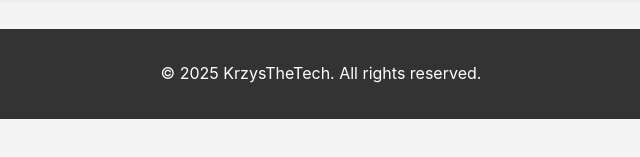
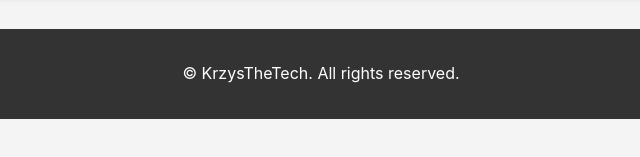
Before and after one commit to KrzysTheTech/linuxisobuilder, a plain HTML site: page docs/index.html in a window 1280 px wide. Shown: the part 623-780 px from the top of the page, 319-959 px from the left. Drawn offline with Linux system fonts and the light colour scheme.

Commit message:
Update index.html

```diff
--- a/docs/index.html
+++ b/docs/index.html
@@ -29,12 +29,9 @@
     </main>
 
     <footer>
-        <p>&copy; <span id="current-year"></span> KrzysTheTech. All rights reserved.</p>
+        <p>&copy; <span id="current-year-home"></span> KrzysTheTech. All rights reserved.</p>
     </footer>
 
     <script src="script.js"></script>
-    <script>
-        document.getElementById("current-year").textContent = new Date().getFullYear();
-    </script>
 </body>
 </html>
```
